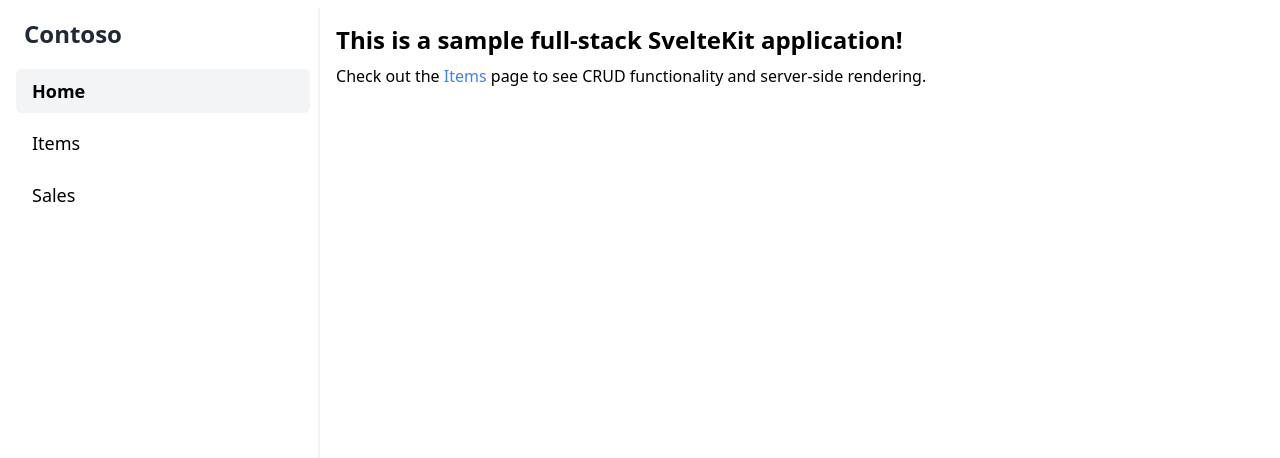
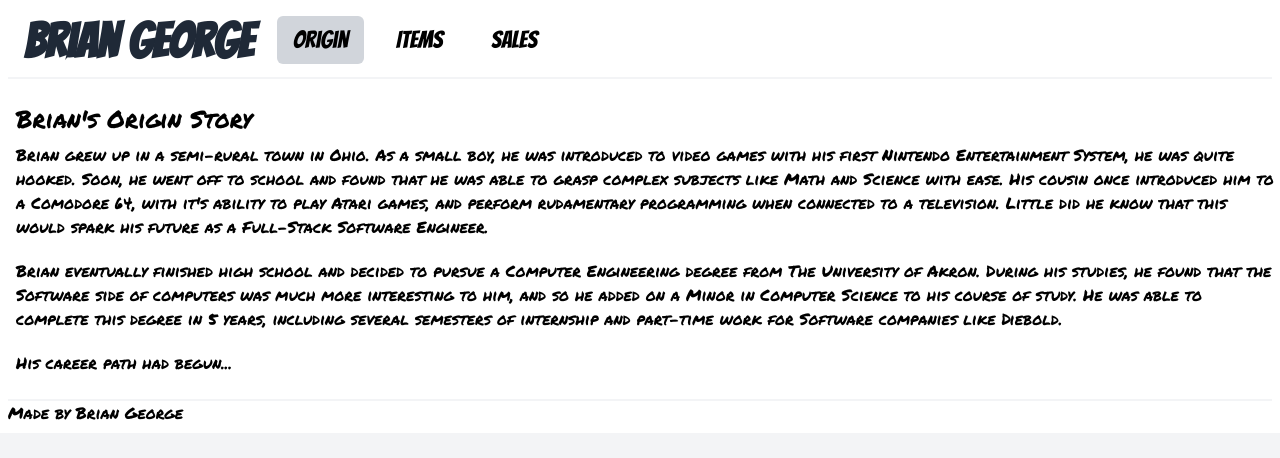
Before and after one commit to OgreBearing/resume, a SvelteKit app: page / in a window 1280 px wide. Shown: the top 458 px of the page. Built offline with nearby package versions, Linux system fonts and the light colour scheme.

Commit message:
added some styling and container stuff

```diff
--- a/src/app.html
+++ b/src/app.html
@@ -3,6 +3,8 @@
 	<head>
 		<meta charset="utf-8" />
 		<link rel="icon" href="%sveltekit.assets%/favicon.ico" />
+		<link rel="stylesheet"
+			  href="https://fonts.googleapis.com/css2?family=Permanent+Marker&family=Bangers">
 		<meta name="viewport" content="width=device-width, initial-scale=1" />
 		%sveltekit.head%
 	</head>
--- /dev/null
+++ b/src/lib/components/Footer.svelte
@@ -0,0 +1,6 @@
+
+<div class="container mx-auto flex bg-white p-2">
+    <div class="w-full border-t-2 border-gray-100">
+        <p class="font-narrator">Made by Brian George</p>
+    </div>
+</div>
--- a/src/lib/components/Navbar.svelte
+++ b/src/lib/components/Navbar.svelte
@@ -4,26 +4,23 @@
   import { page } from "$app/stores";
 
   const paths = [
-    { name: "Home", url: "/" },
+    { name: "Origin", url: "/" },
     { name: "Items", url: "/items" },
     { name: "Sales", url: "/sales" },
   ];
 </script>
-
+<div class="flex font-caps">
   <div class="bg-white px-4 py-[0.65rem]">
-  <div class="container mx-auto text-gray-800 text-2xl font-bold">Contoso</div>
+    <div class="container mx-auto text-gray-800 text-5xl font-semibold">Brian George</div>
   </div>
 
   <nav>
     {#each paths as path, index}
-    <div key={index}>
+      <div class="inline-block" key={index}>
         <a
           href={path.url}
-        class="text-lg mb-4 hover:bg-gray-50"
-        class:bg-gray-100={($page.url.pathname.includes(path.url) &&
-          path.url !== "/") ||
-          (path.url === "/" && $page.url.pathname === "/")}
-        class:font-semibold={($page.url.pathname.includes(path.url) &&
+          class="text-2xl mb-4 hover:bg-red-300"
+          class:bg-gray-300={($page.url.pathname.includes(path.url) &&
             path.url !== "/") ||
             (path.url === "/" && $page.url.pathname === "/")}
         >
@@ -34,3 +31,4 @@
       </div>
     {/each}
   </nav>
+</div>
--- a/src/routes/+layout.svelte
+++ b/src/routes/+layout.svelte
@@ -1,18 +1,23 @@
 <script>
   import "../app.css";
   import Navbar from "../lib/components/Navbar.svelte";
+  import Footer from "../lib/components/Footer.svelte";
 </script>
 
-<div class="bg-gray-100 min-h-screen">
-  <div class="container mx-auto flex bg-white min-h-screen p-2">
-    <div class="w-1/4 border-r-2 border-gray-100">
+<div class="bg-gray-100 w-full min-h-screen">
+  <div class="container mx-auto flex bg-white p-2">
+    <div class="w-full border-b-2 border-gray-100">
       <Navbar />
     </div>
-
-    <div class="w-3/4 ml-4">
+  </div>
+  <div class="flex container mx-auto bg-white">
+    <div class="w-full ml-4">
       <main>
         <slot />
       </main>
     </div>
   </div>
+  <div class="flex container mx-auto bg-white">
+    <Footer />
+  </div>
 </div>
--- a/src/routes/+page.svelte
+++ b/src/routes/+page.svelte
@@ -1,4 +1,12 @@
-<div class="py-4">
-    <h1 class="font-semibold text-2xl pb-2">This is a sample full-stack SvelteKit application!</h1>
-    <p>Check out the <a href="/items" class="text-blue-500">Items</a> page to see CRUD functionality and server-side rendering.</p>
+<div class="py-4 font-narrator">
+    <h1 class="text-2xl pb-2">Brian's Origin Story</h1>
+    <p>
+        Brian grew up in a semi-rural town in Ohio.  As a small boy, he was introduced to video games with his first Nintendo Entertainment System, he was quite hooked.  Soon, he went off to school and found that he was able to grasp complex subjects like Math and Science with ease.  His cousin once introduced him to a Comodore 64, with it's ability to play Atari games, and perform rudamentary programming when connected to a television.  Little did he know that this would spark his future as a Full-Stack Software Engineer.
+    </p>
+    <p class="mt-5">
+        Brian eventually finished high school and decided to pursue a Computer Engineering degree from The University of Akron.  During his studies, he found that the Software side of computers was much more interesting to him, and so he added on a Minor in Computer Science to his course of study.  He was able to complete this degree in 5 years, including several semesters of internship and part-time work for Software companies like Diebold.
+    </p>
+    <p class="mt-5">
+        His career path had begun...
+    </p>
 </div>
--- a/tailwind.config.js
+++ b/tailwind.config.js
@@ -5,6 +5,10 @@ export default {
     ],
     theme: {
       extend: {},
+      fontFamily: {
+        'narrator': 'Permanent Marker',
+        'caps': 'Bangers'
+      }
     },
     plugins: [],
   }
```
Also changed, not shown: package.json (+4 -3 lines), .devcontainer/devcontainer.json, 1 other file (tests, documents, lock files or other folders). Lines whose indentation alone changed are shown as unchanged.
